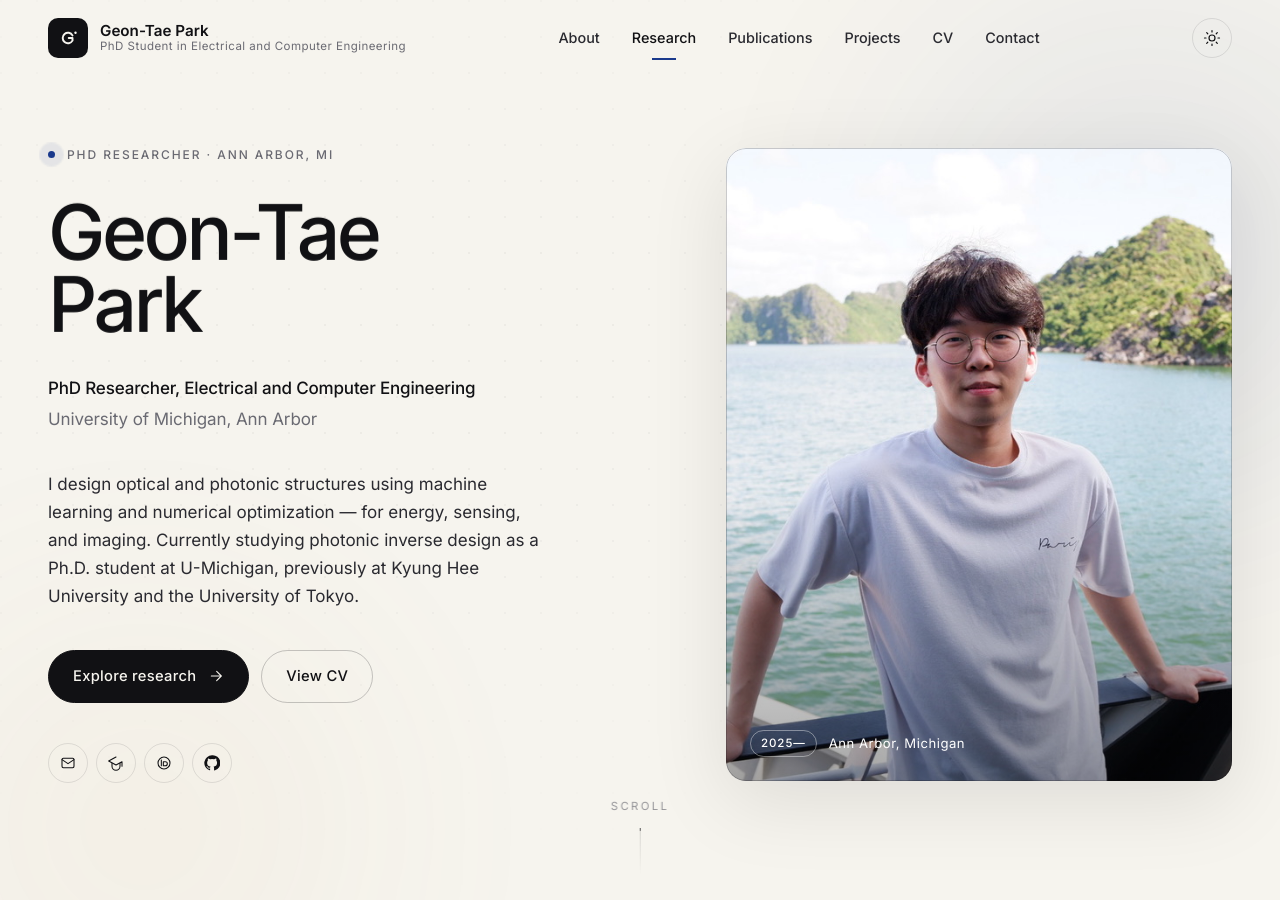
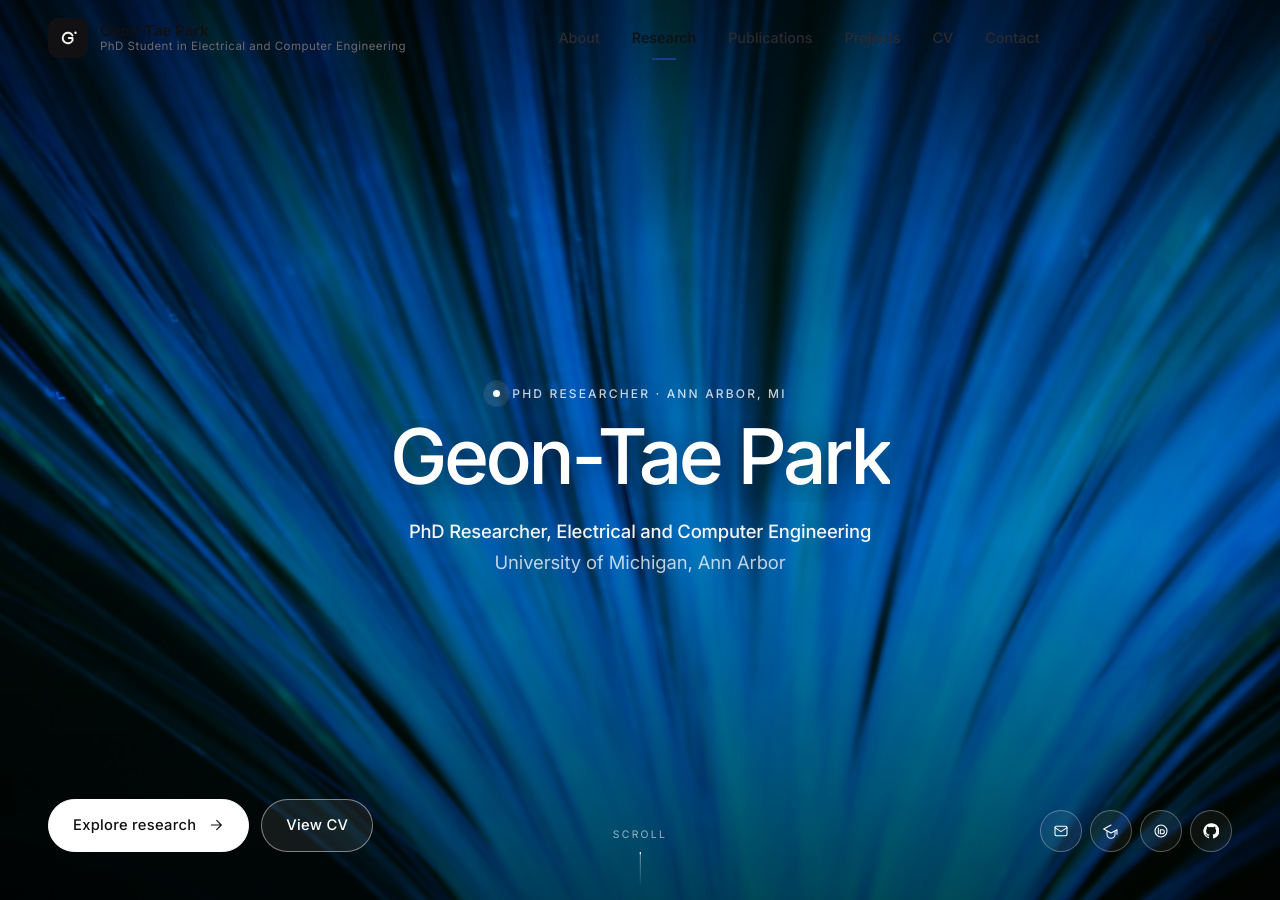
Before and after one commit to gtpark01/gtpark01.github.io, a Jekyll site: the page built from index.md, in a window 1280 px wide and 900 px high. Built offline with Jekyll 4.4.1, drawn with Linux system fonts in a browser that asks for light colours.

Commit message:
Redesign hero: full-bleed photonics image with centered name
- Replace split portrait/text layout with a single full-viewport image
- Drop the descriptive lede paragraph (was too dense at first glance)
- Move portrait reference out of hero; it now lives only in the About bio
- Add hero-bg.jpg (Unsplash, blue fiber-optic cables — photonics theme)
- Layout: eyebrow + name + role + affiliation centered slightly below middle
- Buttons bottom-left, social icons bottom-right (with subtle blurry glass)
- Adaptive overlay gradient keeps white text legible across the image
- Add .btn--ghost-light variant for outline-on-image button styling
- Remove hero figure tilt JS (no figure to tilt now)

```diff
--- a/_layouts/home.html
+++ b/_layouts/home.html
@@ -3,67 +3,47 @@
 ---
 
 <!-- ───────────────────────── HERO ───────────────────────── -->
-<section class="hero" aria-labelledby="hero-heading">
+<section class="hero hero--full" aria-labelledby="hero-heading">
   <div class="hero-bg" aria-hidden="true">
-    <div class="hero-grain"></div>
-    <div class="hero-orb hero-orb--a"></div>
-    <div class="hero-orb hero-orb--b"></div>
+    <img class="hero-bg-image" src="{{ '/assets/images/hero-bg.jpg' | relative_url }}" alt="" />
+    <div class="hero-bg-overlay"></div>
   </div>
 
-  <div class="container hero-grid">
-    <div class="hero-left">
-      <p class="hero-eyebrow" data-reveal>
+  <div class="container hero-content">
+    <div class="hero-center" data-reveal>
+      <p class="hero-eyebrow">
         <span class="hero-eyebrow-dot"></span>
         <span class="hero-eyebrow-text">PhD Researcher · Ann Arbor, MI</span>
       </p>
 
       <h1 id="hero-heading" class="hero-title">
-        <span class="reveal-line"><span>Geon-Tae</span></span>
-        <span class="reveal-line"><span>Park</span></span>
+        <span class="reveal-line"><span>Geon-Tae Park</span></span>
       </h1>
 
-      <div class="hero-meta" data-reveal>
+      <div class="hero-meta">
         <p class="hero-role">PhD Researcher, Electrical and Computer Engineering</p>
         <p class="hero-aff">University of Michigan, Ann Arbor</p>
       </div>
+    </div>
 
-      <p class="hero-lede" data-reveal>
-        I design optical and photonic structures using machine learning and
-        numerical optimization — for energy, sensing, and imaging. Currently
-        studying photonic inverse design as a Ph.D. student at U-Michigan,
-        previously at Kyung Hee University and the University of Tokyo.
-      </p>
-
-      <div class="hero-buttons" data-reveal>
+    <div class="hero-bottom" data-reveal>
+      <div class="hero-buttons">
         <a href="{{ '/research/' | relative_url }}" class="btn btn--primary">
           <span>Explore research</span>
           <span class="btn-icon">{% include icons.html name="arrow-right" %}</span>
         </a>
-        <a href="{{ '/cv/' | relative_url }}" class="btn btn--ghost">
+        <a href="{{ '/cv/' | relative_url }}" class="btn btn--ghost-light">
           <span>View CV</span>
         </a>
       </div>
 
-      <div class="hero-social" data-reveal>
+      <div class="hero-social">
         {% for s in site.data.social %}
         <a href="{{ s.url }}" class="hero-social-link" aria-label="{{ s.name }}" target="_blank" rel="noopener">
           {% include icons.html name=s.icon %}
         </a>
         {% endfor %}
       </div>
-    </div>
-
-    <div class="hero-right" data-reveal>
-      <figure class="hero-figure" data-tilt>
-        <div class="hero-figure-frame">
-          <img src="{{ '/assets/images/hero.jpg' | relative_url }}" alt="Portrait of Geon-Tae Park" loading="eager" />
-          <div class="hero-figure-overlay" aria-hidden="true"></div>
-        </div>
-        <figcaption class="hero-figure-meta">
-          <span class="hero-figure-meta-num">2025—</span>
-          <span class="hero-figure-meta-text">Ann Arbor, Michigan</span>
-        </figcaption>
-      </figure>
     </div>
   </div>
 
--- a/assets/css/main.css
+++ b/assets/css/main.css
@@ -418,6 +418,25 @@
 .btn--inverse::before { background: var(--section-dark-fg); }
 .btn--inverse:hover { color: var(--section-dark-bg); }
 
+/* Light-on-dark variants used in the hero (over dark image bg) */
+.btn--ghost-light {
+  --btn-bg: rgba(255, 255, 255, 0.08);
+  --btn-fg: #fff;
+  --btn-bd: rgba(255, 255, 255, 0.45);
+  backdrop-filter: blur(8px);
+  -webkit-backdrop-filter: blur(8px);
+}
+.btn--ghost-light::before { background: #fff; }
+.btn--ghost-light:hover { color: #111; }
+
+.hero .btn--primary {
+  --btn-bg: #fff;
+  --btn-fg: #111;
+  --btn-bd: #fff;
+}
+.hero .btn--primary::before { background: var(--color-accent); }
+.hero .btn--primary:hover { color: #fff; }
+
 .link-arrow-text {
   display: inline-flex; align-items: center; gap: var(--space-2);
   font-weight: 500; color: var(--color-ink);
@@ -486,217 +505,167 @@
 }
 
 
-/* ─────────────────────────── 09 · Hero ─────────────────────────── */
+/* ─────────────────────────── 09 · Hero (full-bleed image bg) ─────────────────────────── */
 .hero {
   position: relative;
   width: 100%;
   max-width: 100vw;
-  min-height: 100vh;
-  padding-top: calc(var(--header-h) + var(--space-7));
-  padding-bottom: var(--space-9);
-  display: grid;
-  grid-template-columns: minmax(0, 1fr);
-  align-content: center;
+  height: 100vh;
+  min-height: 640px;
   overflow: hidden;
   isolation: isolate;
-}
-
+  color: #fff;
+}
+
+/* Background image + readability overlay */
 .hero-bg { position: absolute; inset: 0; z-index: -1; }
-.hero-grain {
+.hero-bg-image {
+  width: 100%; height: 100%;
+  object-fit: cover;
+  object-position: center;
+  display: block;
+  /* Slow, very subtle parallax zoom */
+  animation: hero-bg-zoom 24s var(--ease-out) infinite alternate;
+}
+@keyframes hero-bg-zoom {
+  from { transform: scale(1); }
+  to   { transform: scale(1.06); }
+}
+.hero-bg-overlay {
   position: absolute; inset: 0;
-  background-image: radial-gradient(circle at 1px 1px, var(--color-ink) 1px, transparent 0);
-  background-size: 36px 36px;
-  opacity: 0.035;
-  mask-image: radial-gradient(ellipse at 30% 40%, black 20%, transparent 70%);
-}
-[data-theme="dark"] .hero-grain { opacity: 0.05; }
-.hero-orb {
-  position: absolute;
-  border-radius: 50%;
-  filter: blur(120px);
-  opacity: 0.45;
-  pointer-events: none;
-}
-.hero-orb--a {
-  top: -15%; right: -15%;
-  width: 55vw; height: 55vw;
-  background: radial-gradient(circle, color-mix(in oklab, var(--color-accent) 28%, transparent), transparent 65%);
-  animation: float-orb 22s var(--ease-in-out) infinite;
-}
-.hero-orb--b {
-  bottom: -25%; left: -15%;
-  width: 50vw; height: 50vw;
-  background: radial-gradient(circle, color-mix(in oklab, var(--color-highlight) 20%, transparent), transparent 65%);
-  animation: float-orb 28s var(--ease-in-out) infinite reverse;
-}
-[data-theme="dark"] .hero-orb { opacity: 0.25; }
-@keyframes float-orb {
-  0%, 100% { transform: translate(0,0) scale(1); }
-  50%      { transform: translate(30px, 40px) scale(1.05); }
-}
-
-.hero-grid {
+  background:
+    linear-gradient(180deg,
+      rgba(0,0,0,0.55) 0%,
+      rgba(0,0,0,0.25) 28%,
+      rgba(0,0,0,0.25) 60%,
+      rgba(0,0,0,0.65) 100%
+    );
+}
+
+/* Content layout: name centered (slightly below center) + bottom bar */
+.hero-content {
   position: relative;
+  height: 100%;
   display: grid;
-  grid-template-columns: minmax(0, 1.15fr) minmax(0, 1fr);
-  gap: var(--space-9);
+  grid-template-rows: 1fr auto;
+  padding-top: calc(var(--header-h) + var(--space-6));
+  padding-bottom: var(--space-7);
+}
+
+.hero-center {
+  align-self: center;
+  text-align: center;
+  margin-top: 6vh; /* slightly below true center */
+  display: flex;
+  flex-direction: column;
   align-items: center;
-  width: 100%;
-}
-
-.hero-left { display: flex; flex-direction: column; gap: var(--space-5); }
+  gap: var(--space-4);
+}
 
 .hero-eyebrow {
   display: inline-flex; align-items: center; gap: var(--space-3);
   font-size: var(--fs-eyebrow);
   text-transform: uppercase;
-  letter-spacing: 0.16em;
-  color: var(--color-muted);
-  font-weight: 500;
-  margin-bottom: var(--space-2);
+  letter-spacing: 0.18em;
+  color: rgba(255, 255, 255, 0.78);
+  font-weight: 500;
 }
 .hero-eyebrow-dot {
   display: inline-block;
   width: 7px; height: 7px;
   border-radius: 50%;
-  background: var(--color-accent);
+  background: #fff;
   position: relative;
 }
 .hero-eyebrow-dot::after {
   content: "";
   position: absolute; inset: -3px;
   border-radius: 50%;
-  background: var(--color-accent);
-  opacity: 0.3;
+  background: #fff;
+  opacity: 0.4;
   animation: pulse-soft 2.6s var(--ease-in-out) infinite;
 }
 @keyframes pulse-soft {
-  0%, 100% { transform: scale(1); opacity: 0.3; }
-  50%      { transform: scale(2.2); opacity: 0; }
+  0%, 100% { transform: scale(1); opacity: 0.4; }
+  50%      { transform: scale(2.4); opacity: 0; }
 }
 
 .hero-title {
   font-size: var(--fs-hero);
   font-weight: 500;
   letter-spacing: -0.045em;
-  line-height: 0.92;
+  line-height: 0.95;
   margin: 0;
-  color: var(--color-ink);
+  color: #fff;
+  text-shadow: 0 2px 30px rgba(0, 0, 0, 0.4);
 }
 .hero-title .reveal-line { padding-block: 2px; }
 .hero-title .reveal-line > span { padding-bottom: 6px; }
 
-.hero-meta { display: flex; flex-direction: column; gap: 4px; margin-top: var(--space-3); }
+.hero-meta { display: flex; flex-direction: column; gap: 2px; margin-top: var(--space-2); }
 .hero-role {
-  font-size: 1.0625rem;
-  font-weight: 500;
-  color: var(--color-ink);
+  font-size: clamp(1rem, 1.5vw, 1.15rem);
+  font-weight: 500;
+  color: rgba(255, 255, 255, 0.95);
   letter-spacing: -0.01em;
 }
 .hero-aff {
-  font-size: 1.0625rem;
-  color: var(--color-muted);
+  font-size: clamp(1rem, 1.5vw, 1.15rem);
+  color: rgba(255, 255, 255, 0.75);
   letter-spacing: -0.005em;
 }
 
-.hero-lede {
-  max-width: 46ch;
-  color: var(--color-ink-soft);
-  font-size: 1.0625rem;
-  line-height: 1.65;
-  margin-top: var(--space-3);
-}
-
-.hero-buttons { display: flex; gap: var(--space-3); flex-wrap: wrap; margin-top: var(--space-4); }
-
-.hero-social { display: flex; gap: var(--space-2); margin-top: var(--space-4); }
+/* Bottom row: buttons left, social icons right */
+.hero-bottom {
+  display: flex;
+  justify-content: space-between;
+  align-items: flex-end;
+  gap: var(--space-5);
+  flex-wrap: wrap;
+}
+.hero-buttons { display: flex; gap: var(--space-3); flex-wrap: wrap; }
+
+.hero-social { display: flex; gap: var(--space-2); }
 .hero-social-link {
-  width: 40px; height: 40px;
+  width: 42px; height: 42px;
   display: grid; place-items: center;
   border-radius: 50%;
-  border: 1px solid var(--color-line);
-  color: var(--color-ink);
+  border: 1px solid rgba(255, 255, 255, 0.3);
+  background: rgba(255, 255, 255, 0.05);
+  backdrop-filter: blur(8px);
+  -webkit-backdrop-filter: blur(8px);
+  color: #fff;
   transition: background var(--dur) var(--ease-out),
-              color var(--dur) var(--ease-out),
-              transform var(--dur) var(--ease-out),
-              border-color var(--dur) var(--ease-out);
+              border-color var(--dur) var(--ease-out),
+              transform var(--dur) var(--ease-out);
 }
 .hero-social-link:hover {
-  background: var(--color-ink);
-  color: var(--color-bg);
+  background: rgba(255, 255, 255, 0.9);
+  color: #111;
+  border-color: rgba(255, 255, 255, 0.9);
   transform: translateY(-2px);
-  border-color: var(--color-ink);
 }
 .hero-social-link svg { width: 16px; height: 16px; }
 
-/* Hero figure (right) */
-.hero-right { position: relative; }
-.hero-figure {
-  position: relative;
-  aspect-ratio: 4 / 5;
-  margin: 0;
-  transform-style: preserve-3d;
-  perspective: 1200px;
-}
-.hero-figure-frame {
-  position: relative;
-  width: 100%; height: 100%;
-  border-radius: var(--radius-lg);
-  overflow: hidden;
-  box-shadow: var(--shadow-lg);
-  transition: transform var(--dur-slow) var(--ease-out);
-}
-.hero-figure-frame::before {
-  content: ""; position: absolute; inset: 0;
-  border: 1px solid var(--color-line-strong);
-  border-radius: inherit;
-  z-index: 2; pointer-events: none;
-}
-.hero-figure-frame img {
-  width: 100%; height: 100%; object-fit: cover;
-  transition: transform 1.4s var(--ease-out);
-}
-.hero-figure:hover .hero-figure-frame img { transform: scale(1.04); }
-.hero-figure-overlay {
-  position: absolute; inset: 0;
-  background: linear-gradient(180deg, transparent 55%, rgba(0,0,0,0.35));
-}
-.hero-figure-meta {
-  position: absolute; bottom: var(--space-5); left: var(--space-5); right: var(--space-5);
-  display: flex; gap: var(--space-3); align-items: center;
-  color: #fff;
-  z-index: 3;
-}
-.hero-figure-meta-num {
-  font-size: 0.72rem;
-  font-weight: 500;
-  letter-spacing: 0.08em;
-  border: 1px solid rgba(255,255,255,0.4);
-  padding: 3px 10px;
-  border-radius: var(--radius-pill);
-}
-.hero-figure-meta-text { font-size: 0.82rem; letter-spacing: 0.04em; font-weight: 400; }
-
-/* Scroll indicator */
+/* Hero scroll indicator (centered bottom) */
 .hero-scroll {
-  position: absolute; bottom: var(--space-5); left: 50%;
-  transform: translateX(-50%);
-  display: flex; flex-direction: column; align-items: center; gap: var(--space-3);
-  font-size: 0.7rem; text-transform: uppercase; letter-spacing: 0.22em;
-  color: var(--color-muted);
-  opacity: 0.7;
-  transition: opacity var(--dur) var(--ease-out);
-}
-.hero-scroll:hover { opacity: 1; color: var(--color-ink); }
+  position: absolute; bottom: calc(var(--space-3));
+  left: 50%; transform: translateX(-50%);
+  display: flex; flex-direction: column; align-items: center; gap: var(--space-2);
+  font-size: 0.65rem; text-transform: uppercase; letter-spacing: 0.22em;
+  color: rgba(255, 255, 255, 0.6);
+  transition: opacity var(--dur) var(--ease-out), color var(--dur) var(--ease-out);
+}
+.hero-scroll:hover { color: #fff; }
 .hero-scroll-line {
-  width: 1px; height: 48px;
-  background: linear-gradient(var(--color-line-strong), transparent);
+  width: 1px; height: 36px;
+  background: linear-gradient(rgba(255,255,255,0.5), transparent);
   position: relative; overflow: hidden;
 }
 .hero-scroll-line::after {
   content: ""; position: absolute; top: 0; left: 0;
   width: 100%; height: 35%;
-  background: var(--color-ink);
+  background: #fff;
   animation: scroll-line 2.2s var(--ease-in-out) infinite;
 }
 @keyframes scroll-line {
--- a/assets/js/main.js
+++ b/assets/js/main.js
@@ -149,23 +149,6 @@
     });
   }
 
-  /* ───────────── Hero figure tilt ───────────── */
-  const tiltEl = document.querySelector('[data-tilt]');
-  if (tiltEl && window.matchMedia('(hover: hover) and (pointer: fine)').matches && !reduceMotion) {
-    const frame = tiltEl.querySelector('.hero-figure-frame');
-    if (frame) {
-      const max = 6; // degrees
-      tiltEl.addEventListener('mousemove', (e) => {
-        const r = tiltEl.getBoundingClientRect();
-        const x = (e.clientX - r.left) / r.width - 0.5;
-        const y = (e.clientY - r.top) / r.height - 0.5;
-        frame.style.transform = `rotate(${-2 + x * max}deg) rotateY(${x * max}deg) rotateX(${-y * max}deg)`;
-      });
-      tiltEl.addEventListener('mouseleave', () => {
-        frame.style.transform = '';
-      });
-    }
-  }
 
   /* ───────────── Publications page filter ───────────── */
   const filterBtns = document.querySelectorAll('.pub-filter-btn');
```
Also changed, not shown: assets/images/hero-bg.jpg (added).
